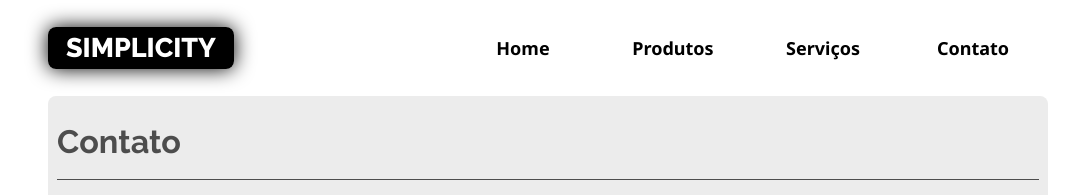
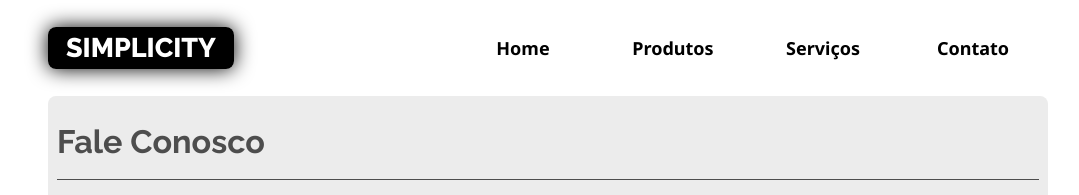
Before and after one commit to citrino88/simplicity, a plain HTML site: page contato.html in a window 1280 px wide. Shown: the top 195 px of the page, without its empty margins (92-1171 px from the left). Drawn offline with nearby package versions, Linux system fonts and the light colour scheme.

Commit message:
alteração htmlno h2

```diff
--- a/contato.html
+++ b/contato.html
@@ -31,7 +31,7 @@
     <main>
 
         <article class="conteudo limitador">
-            <h2>Contato</h2>
+            <h2>Fale Conosco</h2>
             <p>Lorem ipsum dolor sit amet consectetur adipisicing elit. Et autem aliquid sit, unde soluta ut voluptatum?
                 Optio a quo neque magni voluptates expedita qui minima ratione hic, dicta reprehenderit rem quaerat.
                 Consequatur nesciunt quas autem ratione voluptas repellendus in, accusantium natus laudantium quasi
```
